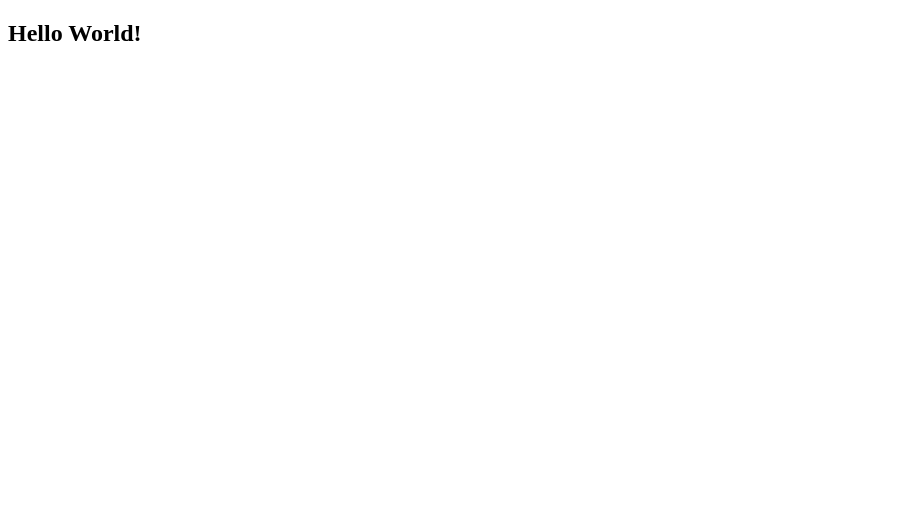
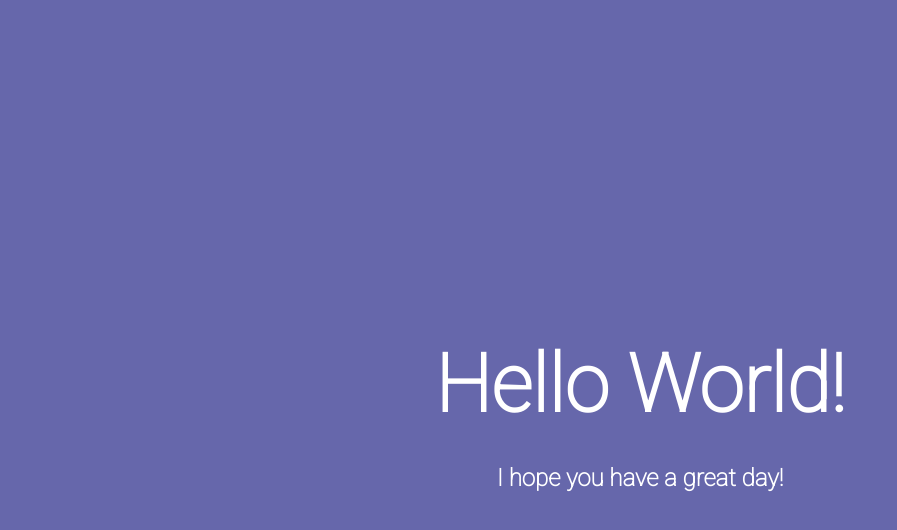
Before and after one commit to Monsieur-Monet/monsieur-monet.github.io, a plain HTML site: page index.html in a window 1280 px wide. Shown: the whole page, without its empty margins (0-897 px from the left). Drawn offline with Linux system fonts and the light colour scheme.

Commit message:
added first styles and hello world

```diff
--- a/index.html
+++ b/index.html
@@ -3,8 +3,15 @@
 <head>
   <meta charset="UTF-8">
   <title>Monsieur Monet</title>
+  <link rel="stylesheet" href="styles.css">
+  <link rel="preconnect" href="https://fonts.googleapis.com">
+  <link rel="preconnect" href="https://fonts.gstatic.com" crossorigin>
+  <link href="https://fonts.googleapis.com/css2?family=Roboto:wght@100&display=swap" rel="stylesheet">
 </head>
 <body>
-<h2>Hello World!</h2>
+<div class="container">
+  <h1 class="headline">Hello World!</h1>
+  <h2 class="subline">I hope you have a great day!</h2>
+</div>
 </body>
 </html>
--- /dev/null
+++ b/styles.css
@@ -0,0 +1,67 @@
+/* Reset all browser styles */
+
+html, body {
+    padding: 0;
+    margin: 0;
+}
+
+html {
+    font-size: 1em;
+}
+
+body {
+    font-size: 100%;
+    font-family: 'Roboto', sans-serif;
+}
+
+a img, :link img, :visited img {
+    border: 0;
+}
+
+/* Styling starts here */
+
+body {
+    background: #6667AB;
+}
+
+.container {
+    justify-content: center;
+    align-items: center;
+
+    width: 100vw;
+    height: 100vh;
+    display: flex;
+    flex-direction: column;
+
+}
+
+.headline {
+
+    margin: 2rem 0;
+
+    font-size: 5rem;
+    color: white;
+
+}
+
+.subline {
+
+    margin: 0;
+
+    color: white;
+}
+
+.subline:after {
+
+    display: block;
+
+    content: '';
+    border-bottom: solid 3px white;
+    transform: scaleX(0);
+    transition: transform 250ms ease-in-out;
+}
+
+.subline:hover:after {
+
+    transform: scaleX(1);
+}
```
